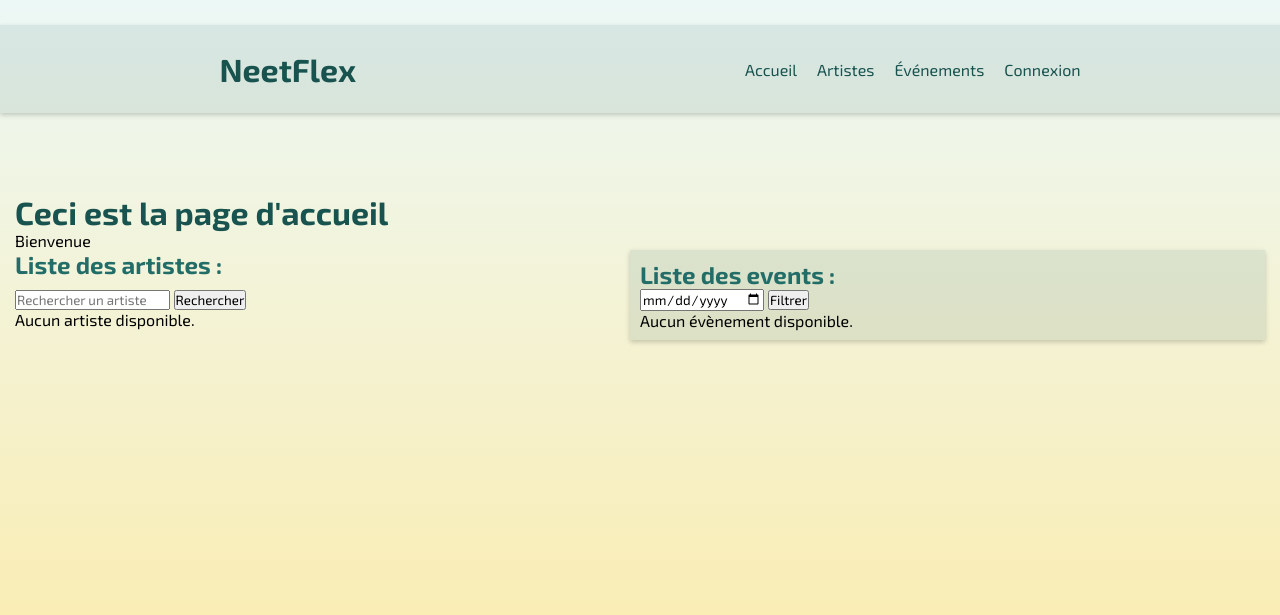
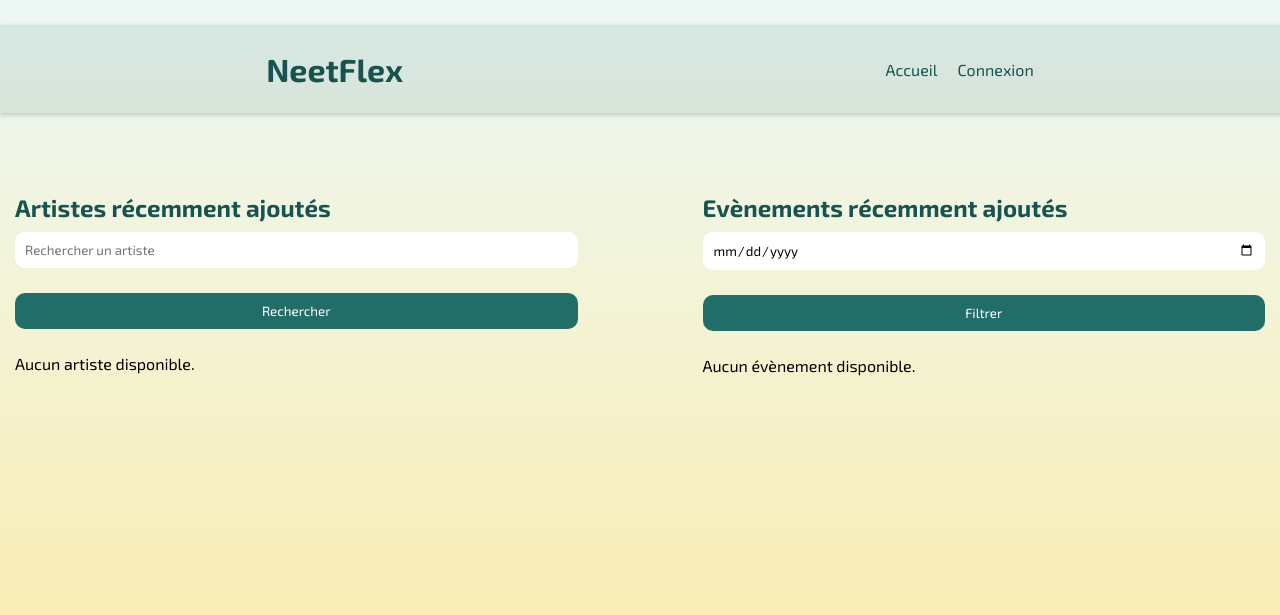
Before and after one commit to Lumo6/NeetFlex, a Symfony app: template templates/general/home.html.twig in a window 1280 px wide. Shown: the top 615 px of the page. Run offline with Twig, Linux system fonts and the light colour scheme; the template is opened without the code that fills it, so the values that code supplies are empty; some libraries are stand-ins or nearby versions.

Commit message:
Fin du CSS

```diff
--- a/public/css/styles.css
+++ b/public/css/styles.css
@@ -70,8 +70,10 @@ header,
 .followed-event li,
 .events-list li,
 .event,
-.users
-{
+.users,
+.register,
+.login,
+.artists-general-list li {
     background: rgba(24, 83, 79, 0.1);
     box-shadow: 0 2px 5px rgba(0, 0, 0, 0.2);
 }
@@ -159,14 +168,20 @@ nav ul li:hover,
 .create-artist h1,
 .edit-artist h1,
 .create-event h1,
-.edit-event h1 {
+.edit-event h1,
+.register h1,
+.login h1 {
     margin: 15px;
 }
 
 .create-artist-form,
 .edit-artist-form,
 .create-event-form,
-.edit-event-form {
+.edit-event-form,
+.register-form,
+.login-form,
+.name-search-form,
+.date-search-form {
     margin-bottom: 25px;
     padding: 10px;
 
@@ -188,7 +205,11 @@ nav ul li:hover,
 .edit-artist-form,
 .create-event-form,
 .edit-event-form,
-.delete-event {
+.delete-event,
+.register-form,
+.login-form,
+.name-search-form,
+.date-search-form {
     transition: transform 0.3s ease;
 }
 
@@ -244,3 +271,31 @@ nav ul li:hover,
     margin-bottom: 10px;
     width: 100%;
 }
+
+.register,
+.login {
+    text-align: center;
+}
+
+.login-form {
+    width: auto;
+    margin-bottom: 0;
+}
+
+.login-form-email,
+.login-form-password {
+    margin-bottom: 25px;
+}
+
+.name-search-form-name,
+.date-search-form-date {
+    margin-top: 10px;
+}
+
+.name-search-form-name {
+    padding-left: 10px;
+}
+
+form input {
+    box-sizing: border-box;
+}
--- a/src/Controller/ArtistController.php
+++ b/src/Controller/ArtistController.php
@@ -115,6 +115,8 @@ final class ArtistController extends AbstractController
     {
         $artists = $artistRepository->findAll();
 
+
+
         return $this->render('artist/index.html.twig', [
             'artists' => $artists,
         ]);
--- a/src/Controller/GeneralController.php
+++ b/src/Controller/GeneralController.php
@@ -22,7 +22,7 @@ class GeneralController extends  AbstractController
         if ($nameArtist) {
             $artists = $artistRepository->searchByName($nameArtist);
         } else {
-            $artists = $artistRepository->findAll();
+            $artists = $artistRepository->findBy([], ['id' => 'DESC']);
         }
 
         $dateFilter = $request->query->get('dateEvent');
@@ -30,7 +30,7 @@ class GeneralController extends  AbstractController
             $date = \DateTime::createFromFormat('Y-m-d', $dateFilter);
             $events = $eventRepository->findByDate($date);
         } else {
-            $events = $eventRepository->findAll();
+            $events = $eventRepository->findBy([], ['id' => 'DESC']);
         }
 
         return $this->render('general/home.html.twig', [
--- a/src/Controller/RegistrationController.php
+++ b/src/Controller/RegistrationController.php
@@ -17,6 +17,10 @@ class RegistrationController extends AbstractController
     #[Route('/register', name: 'app_register')]
     public function register(Request $request, UserPasswordHasherInterface $userPasswordHasher, Security $security, EntityManagerInterface $entityManager): Response
     {
+        if ($this->getUser()) {
+            return $this->redirectToRoute('app_home');
+        }
+
         $user = new User();
         $form = $this->createForm(RegistrationFormType::class, $user);
         $form->handleRequest($request);
--- a/src/Controller/SecurityController.php
+++ b/src/Controller/SecurityController.php
@@ -12,6 +12,10 @@ class SecurityController extends AbstractController
     #[Route(path: '/login', name: 'app_login')]
     public function login(AuthenticationUtils $authenticationUtils): Response
     {
+        if ($this->getUser()) {
+            return $this->redirectToRoute('app_home');
+        }
+
         // get the login errors if there is one
         $error = $authenticationUtils->getLastAuthenticationError();
 
--- a/templates/event/show.html.twig
+++ b/templates/event/show.html.twig
@@ -34,6 +34,7 @@
         <div class="artists-ul-li-right">
             <h1>{{ event.artist.name }}</h1>
             <p>{{ event.artist.desc }}</p>
+            <a href={{ path('app_artists_show', {"id": event.artist.id }) }}>Voir plus</a>
         </div>
     </div>
 
--- a/templates/general/home.html.twig
+++ b/templates/general/home.html.twig
@@ -3,64 +3,34 @@
 {% block title %}Accueil{% endblock %}
 
 {% block body %}
-
-    <h1>Ceci est la page d'accueil</h1>
-    <p>Bienvenue {{ user }}</p>
-
-    <div style="display: flex; flex-direction: row">
-        <div class="artists" style="width: 50%">
-            <h2>Liste des artistes :</h2>
+    <div style="display: flex; flex-direction: row; gap: 10%;">
+        <div class="artists-general" style="width: 50%">
+            <h2>Artistes récemment ajoutés</h2>
 
             <form method="GET" action="{{ path('app_home') }}">
                 <input type="hidden" name="dateEvent" value="{{ dateFilter }}">
-                <input type="text" name="nameArtist" placeholder="Rechercher un artiste" value="{{ searchTermArtist }}">
-                <button type="submit">Rechercher</button>
+                <input type="text" name="nameArtist" placeholder="Rechercher un artiste" value="{{ searchTermArtist }}" class="name-search-form name-search-form-name">
+                <button type="submit" class="name-search-form name-search-form-submit">Rechercher</button>
             </form>
 
+            <div class="artists">
                 {% if artists is empty %}
                     <p>Aucun artiste disponible.</p>
                 {% else %}
                     <ul>
                         {% for artist in artists %}
                             <li>
-                            <h3>{{ artist.name }}</h3>
-                            <p>{{ artist.desc }}</p>
+                                <div class="artists-ul-li-left">
                                     {% if artist.image %}
                                         <img src="/uploads/artists/{{ artist.image }}" alt="{{ artist.name }}" width="150">
                                     {% else %}
                                         <p>Pas d'image disponible.</p>
                                     {% endif %}
-                        </li>
-                    {% endfor %}
-                </ul>
-            {% endif %}
                                 </div>
 
-        <div class="events" style="width: 50%">
-            <h2>Liste des events :</h2>
-
-            <form id="searchForm" method="GET" action="{{ path('app_home') }}">
-                <input type="hidden" name="nameArtist" value="{{ searchTermArtist }}">
-                <input type="date" name="dateEvent" value="{{ dateFilter }}">
-                <button type="submit">Filtrer</button>
-            </form>
-
-            {% if events is empty %}
-                <p>Aucun évènement disponible.</p>
-            {% else %}
-                <ul>
-                    {% for event in events %}
-                        <li>
-                            <a href="{{ path('app_events_show', {'id': event.id}) }}"><h3>{{ event.name }}</h3></a>
-                            <p>{{ event.date|date('d/m/Y') }}</p>
-                            <p>{{ event.artist.name }}</p>
-                            <div>
-                                <h4>Utilisateurs inscrits</h4>
-                                <ul>
-                                    {% for user in event.users %}
-                                        <li>{{ user.email }}</li>
-                                    {% endfor %}
-                                </ul>
+                                <div class="artists-ul-li-right">
+                                    <h1>{{ artist.name }}</h1>
+                                    <p>{{ artist.desc }}</p>
                                 </div>
                             </li>
                         {% endfor %}
@@ -68,4 +38,32 @@
                 {% endif %}
             </div>
         </div>
+
+        <div class="events-general" style="width: 50%">
+            <h2>Evènements récemment ajoutés</h2>
+
+            <form id="searchForm" method="GET" action="{{ path('app_home') }}">
+                <input type="hidden" name="nameArtist" value="{{ searchTermArtist }}">
+                <input type="date" name="dateEvent" value="{{ dateFilter }}"  class="date-search-form date-search-form-date">
+                <button type="submit" class="date-search-form date-search-form-submit">Filtrer</button>
+            </form>
+
+            <div class="events-list">
+                {% if events is empty %}
+                    <p>Aucun évènement disponible.</p>
+                {% else %}
+                    <ul>
+                        {% for event in events %}
+                            <li>
+                                <h3><a class="event-title" href={{ path('app_events_show', {"id": event.id}) }}>{{ event.name }}</a></h3>
+                                <p>Date : {{ event.date|date('d/m/Y H:i') }}</p>
+                                <p>Artiste : <a href="{{ path('app_artists_show', { id: event.artist.id }) }}">{{ event.artist.name }}</a></p>
+                                <a href="{{ path('app_events_show', { id: event.id }) }}">Voir plus</a>
+                            </li>
+                        {% endfor %}
+                    </ul>
+                {% endif %}
+            </div>
+        </div>
+    </div>
 {% endblock %}
--- a/templates/partials/_header.html.twig
+++ b/templates/partials/_header.html.twig
@@ -7,8 +7,12 @@
         <nav>
             <ul>
                 <li><a href="{{ path('app_home') }}">Accueil</a></li>
-                <li><a href="{{ path('app_artists') }}">Artistes</a></li>
-                <li><a href="{{ path('app_events') }}">Événements</a></li>
+
+                {% if app.user %}
+                    <li><a href="{{ path('app_artists') }}">Artistes</a></li>
+                    <li><a href="{{ path('app_events') }}">Événements</a></li>
+                    <li><a href="{{ path('app_events_create') }}">Créer un évènement</a></li>
+                {% endif %}
 
                 {% if is_granted('ROLE_ADMIN') %}
                     <li><a href="{{ path('app_artists_create') }}">Créer un artiste</a></li>
--- a/templates/user/index.html.twig
+++ b/templates/user/index.html.twig
@@ -5,6 +5,7 @@
 {% block title %}Liste des utilisateurs{% endblock %}
 
 {% block body %}
+    <div class="users">
         <h1>Liste des utilisateurs</h1>
 
         <ul>
@@ -12,5 +13,5 @@
                 <li>{{ user.email }}</li>
             {% endfor %}
         </ul>
-
+    </div>
 {% endblock %}
```
Also changed, not shown: other parts of public/css/styles.css (+21 -6 lines), migrations/Version20250303192952.php (added, +69 -0 lines), src/Form/RegistrationFormType.php (+15 -4 lines), templates/registration/register.html.twig (+11 -11 lines), templates/security/login.html.twig (+14 -19 lines), public/uploads/artists/67c6088f0074c.png (added), public/uploads/artists/67c608a9171a9.png (added). Lines whose indentation alone changed are shown as unchanged.
